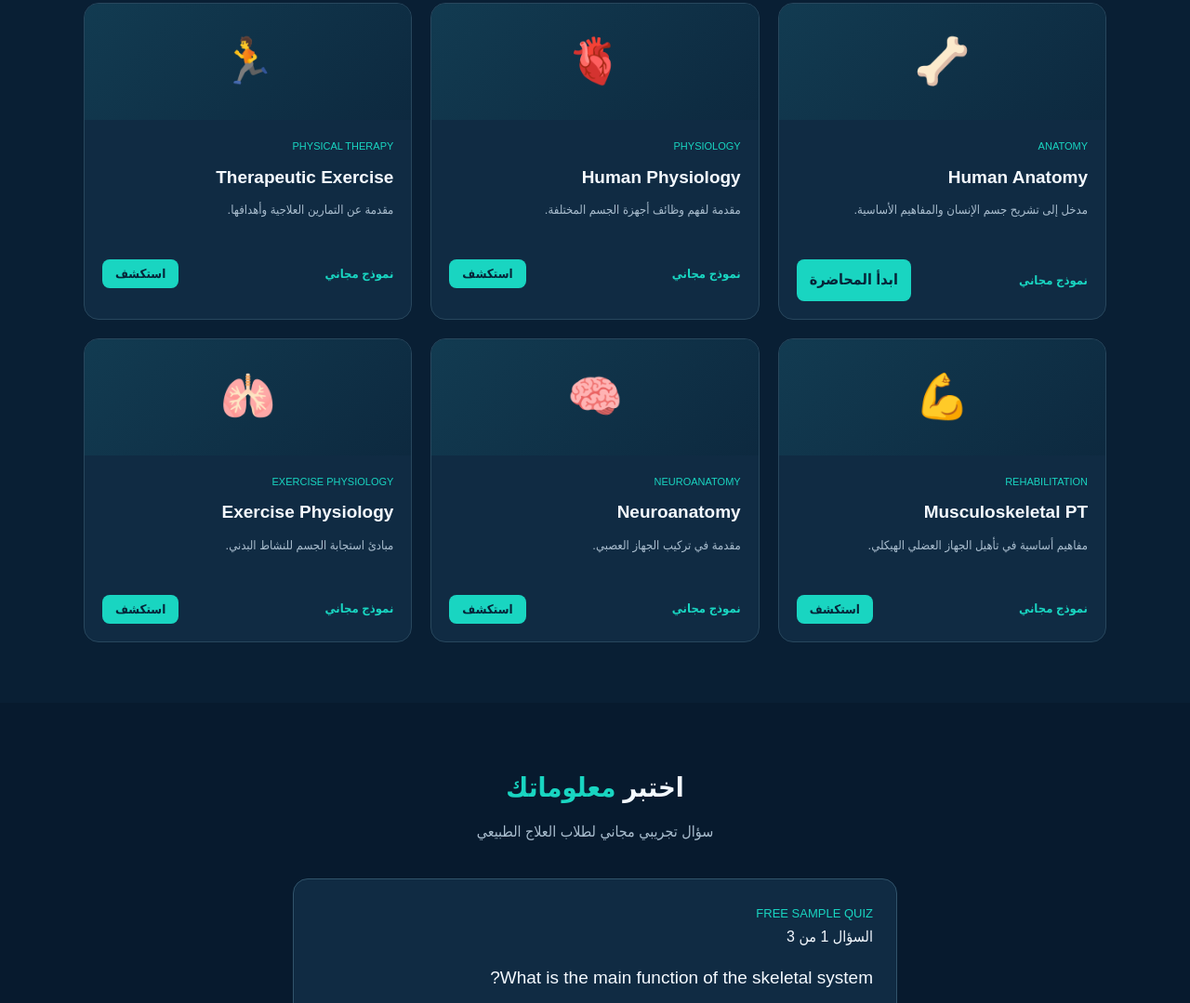
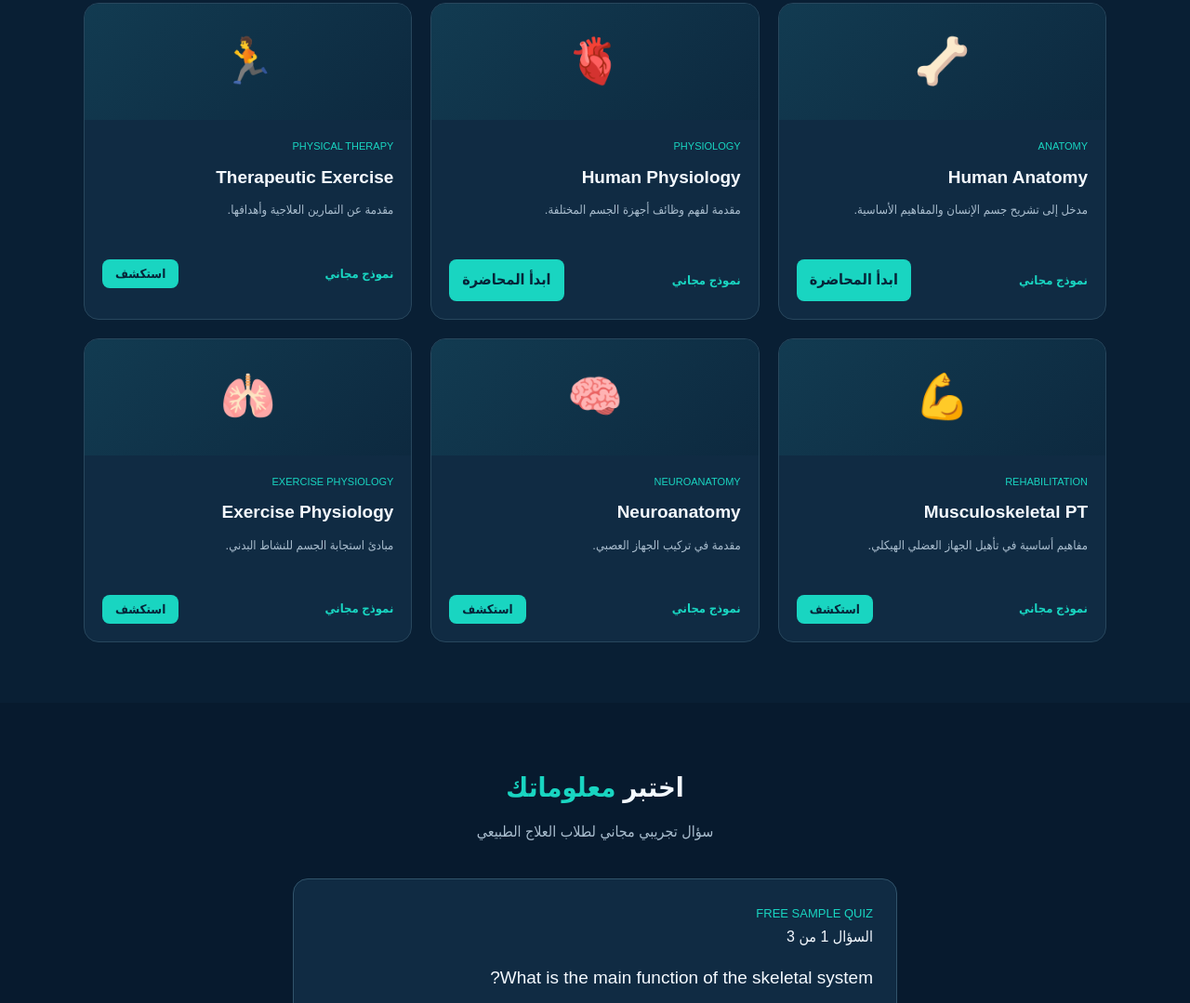
Before and after one commit to MahmoudPT/pure-physio, a plain HTML site: page academy.html in a window 1280 px wide. Shown: the part 1268-2347 px from the top of the page at 93% size. Drawn offline with Linux system fonts and the light colour scheme.

Commit message:
Update academy.html

```diff
--- a/academy.html
+++ b/academy.html
@@ -349,7 +349,7 @@ footer p{color:var(--muted);font-size:13px}
           <p>مقدمة لفهم وظائف أجهزة الجسم المختلفة.</p>
           <div class="course-footer">
             <span class="free">نموذج مجاني</span>
-            <button class="course-btn" onclick="showMessage()">استكشف</button>
+<a href="physiology.html" class="course-btn">ابدأ المحاضرة</a>
           </div>
         </div>
       </article>
```
